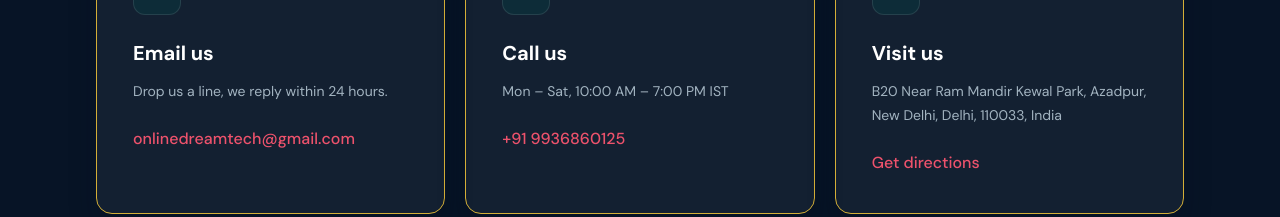
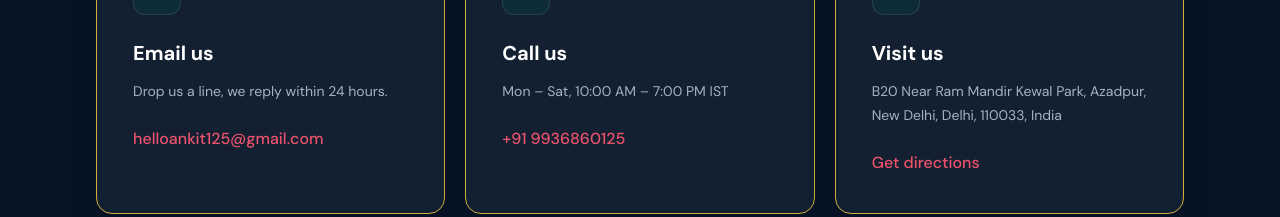
Before and after one commit to ydv83165-hub/online-dream-tech-, a Next.js app: page /contact in a window 1280 px wide. Shown: the part 820-1037 px from the top of the page. Built offline with nearby package versions, Linux system fonts and the light colour scheme; no server answers.

Commit message:
email changes

```diff
--- a/app/contact/page.tsx
+++ b/app/contact/page.tsx
@@ -32,8 +32,8 @@ const CONTACT_INFO = [
   {
     title: "Email us",
     description: "Drop us a line, we reply within 24 hours.",
-    detail: "onlinedreamtech@gmail.com",
-    href: "mailto:onlinedreamtech@gmail.com",
+    detail: BRAND.email,
+    href: `mailto:${BRAND.email}`,
     icon: (
       <svg viewBox="0 0 24 24" fill="none" stroke="currentColor" strokeWidth="1.8" className="h-5 w-5">
         <path d="M4 7.5A2.5 2.5 0 0 1 6.5 5h11A2.5 2.5 0 0 1 20 7.5v9A2.5 2.5 0 0 1 17.5 19h-11A2.5 2.5 0 0 1 4 16.5v-9Z" />
```
